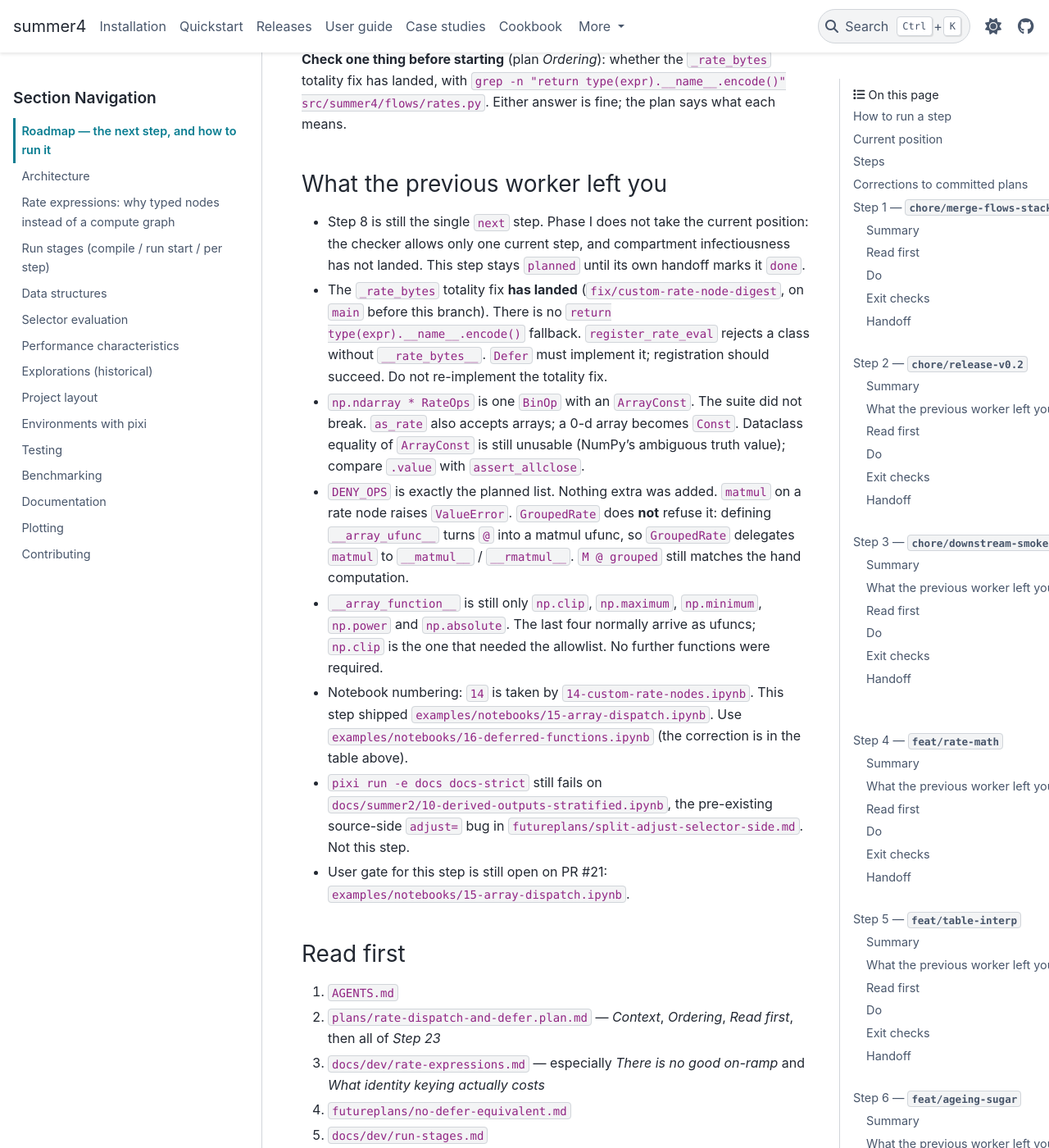
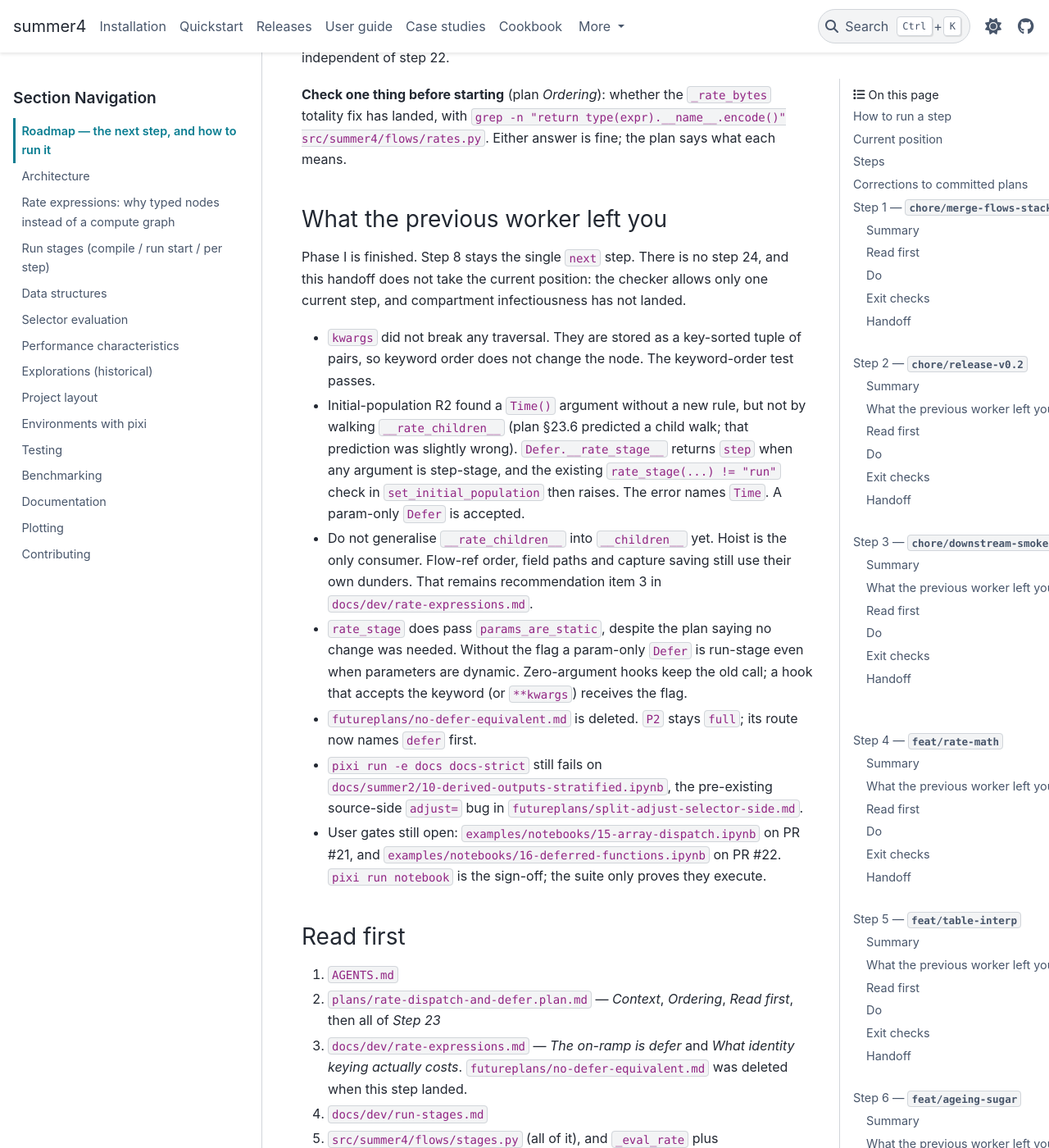
Before and after one commit to monash-emu/summer4, a Sphinx documentation site: the page built from docs/dev/roadmap.md, in a window 1280 px wide and 1400 px high, scrolled down 36292 px. Shown: the whole window at 82% size. Built offline with Sphinx 7.4.7 and the PyData theme 0.15.4, drawn with Linux system fonts in a browser that asks for light colours; some of the changed text lies outside the part shown.

Commit message:
Hand off after step 23: rate-defer.

```diff
--- a/docs/dev/roadmap.md
+++ b/docs/dev/roadmap.md
@@ -114,7 +114,7 @@
 | 20 | H | — | *(new repo)* | `plans/tb-macro-summer4-port.plan.md` | Whole | planned | — |
 | 21 | H | — | *(new repo)* | `plans/kiribati-tb-summer4-port.plan.md` | Whole | planned | — |
 | 22 | I | WP18 | `feat/rate-array-dispatch` | `plans/rate-dispatch-and-defer.plan.md` | Step 22 | done | — |
-| 23 | I | WP18 | `feat/rate-defer` | `plans/rate-dispatch-and-defer.plan.md` | Step 23 | planned | — |
+| 23 | I | WP18 | `feat/rate-defer` | `plans/rate-dispatch-and-defer.plan.md` | Step 23 | done | — |
 <!-- /roadmap:steps -->
 
 `Closes` lists row IDs of {doc}`../evaluation/tb-ports` (and, where a step moves
@@ -1166,6 +1166,8 @@
 
 ## Step 23 — `feat/rate-defer`
 
+**Landed:** feat/rate-defer, PR #22, 2026-09-21.
+
 ### Summary
 
 This step gives arbitrary user code a first-class door into the rate slot.
@@ -1188,52 +1190,49 @@
 
 ### What the previous worker left you
 
-- Step 8 is still the single `next` step. Phase I does not take the current
-  position: the checker allows only one current step, and compartment
-  infectiousness has not landed. This step stays `planned` until its own
-  handoff marks it `done`.
-- The `_rate_bytes` totality fix **has landed** (`fix/custom-rate-node-digest`,
-  on `main` before this branch). There is no
-  `return type(expr).__name__.encode()` fallback. `register_rate_eval` rejects
-  a class without `__rate_bytes__`. `Defer` must implement it; registration
-  should succeed. Do not re-implement the totality fix.
-- `np.ndarray * RateOps` is one `BinOp` with an `ArrayConst`. The suite did not
-  break. `as_rate` also accepts arrays; a 0-d array becomes `Const`. Dataclass
-  equality of `ArrayConst` is still unusable (NumPy's ambiguous truth value);
-  compare `.value` with `assert_allclose`.
-- `DENY_OPS` is exactly the planned list. Nothing extra was added. `matmul` on
-  a rate node raises `ValueError`. `GroupedRate` does **not** refuse it:
-  defining `__array_ufunc__` turns `@` into a matmul ufunc, so `GroupedRate`
-  delegates `matmul` to `__matmul__` / `__rmatmul__`. `M @ grouped` still
-  matches the hand computation.
-- `__array_function__` is still only `np.clip`, `np.maximum`, `np.minimum`,
-  `np.power` and `np.absolute`. The last four normally arrive as ufuncs;
-  `np.clip` is the one that needed the allowlist. No further functions were
-  required.
-- Notebook numbering: `14` is taken by `14-custom-rate-nodes.ipynb`. This step
-  shipped `examples/notebooks/15-array-dispatch.ipynb`. Use
-  `examples/notebooks/16-deferred-functions.ipynb` (the correction is in the
-  table above).
+Phase I is finished. Step 8 stays the single `next` step. There is no step
+24, and this handoff does not take the current position: the checker allows
+only one current step, and compartment infectiousness has not landed.
+
+- `kwargs` did not break any traversal. They are stored as a key-sorted tuple
+  of pairs, so keyword order does not change the node. The keyword-order test
+  passes.
+- Initial-population R2 found a `Time()` argument without a new rule, but not
+  by walking `__rate_children__` (plan §23.6 predicted a child walk; that
+  prediction was slightly wrong). `Defer.__rate_stage__` returns `step` when
+  any argument is step-stage, and the existing
+  `rate_stage(...) != "run"` check in `set_initial_population` then raises.
+  The error names `Time`. A param-only `Defer` is accepted.
+- Do not generalise `__rate_children__` into `__children__` yet. Hoist is the
+  only consumer. Flow-ref order, field paths and capture saving still use
+  their own dunders. That remains recommendation item 3 in
+  `docs/dev/rate-expressions.md`.
+- `rate_stage` does pass `params_are_static`, despite the plan saying no
+  change was needed. Without the flag a param-only `Defer` is run-stage even
+  when parameters are dynamic. Zero-argument hooks keep the old call;
+  a hook that accepts the keyword (or `**kwargs`) receives the flag.
+- `futureplans/no-defer-equivalent.md` is deleted. `P2` stays `full`; its
+  route now names `defer` first.
 - `pixi run -e docs docs-strict` still fails on
   `docs/summer2/10-derived-outputs-stratified.ipynb`, the pre-existing
   source-side `adjust=` bug in `futureplans/split-adjust-selector-side.md`.
-  Not this step.
-- User gate for this step is still open on PR #21:
-  `examples/notebooks/15-array-dispatch.ipynb`.
+- User gates still open: `examples/notebooks/15-array-dispatch.ipynb` on
+  PR #21, and `examples/notebooks/16-deferred-functions.ipynb` on PR #22.
+  `pixi run notebook` is the sign-off; the suite only proves they execute.
 
 ### Read first
 
 1. `AGENTS.md`
 2. `plans/rate-dispatch-and-defer.plan.md` — *Context*, *Ordering*,
    *Read first*, then all of *Step 23*
-3. `docs/dev/rate-expressions.md` — especially *There is no good on-ramp* and
-   *What identity keying actually costs*
-4. `futureplans/no-defer-equivalent.md`
-5. `docs/dev/run-stages.md`
-6. `src/summer4/flows/stages.py` (all of it), and `_eval_rate` plus
+3. `docs/dev/rate-expressions.md` — *The on-ramp is defer* and
+   *What identity keying actually costs*. `futureplans/no-defer-equivalent.md`
+   was deleted when this step landed.
+4. `docs/dev/run-stages.md`
+5. `src/summer4/flows/stages.py` (all of it), and `_eval_rate` plus
    `_collect_capture_meta` in `src/summer4/flows/compiled.py`
-7. `docs/cookbook/01-custom-rates.ipynb` — the rung structure you are inserting
-   into
+6. `docs/cookbook/01-custom-rates.ipynb` — the rung structure this step
+   inserted into
 
 ### Do
 
```
